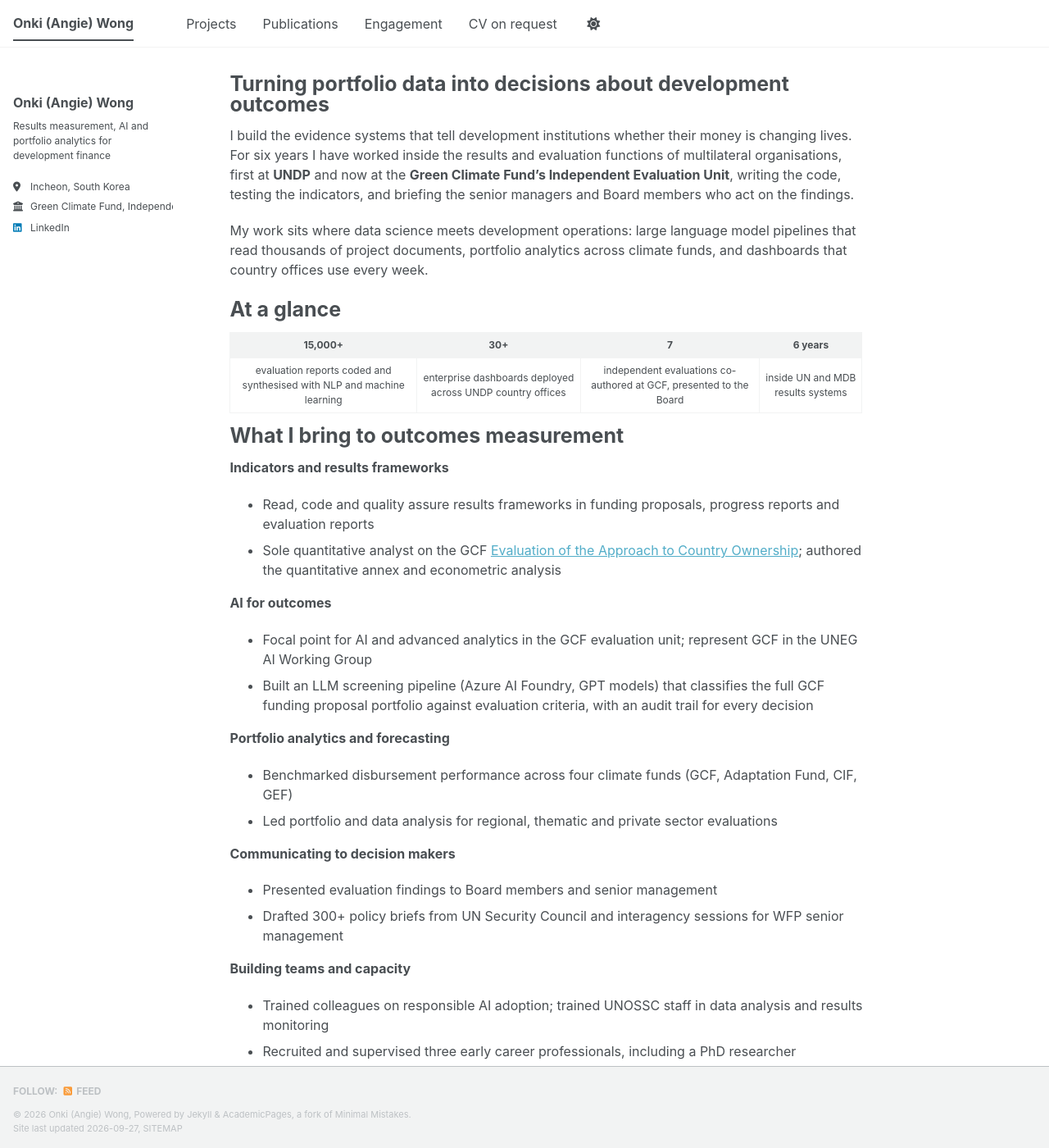
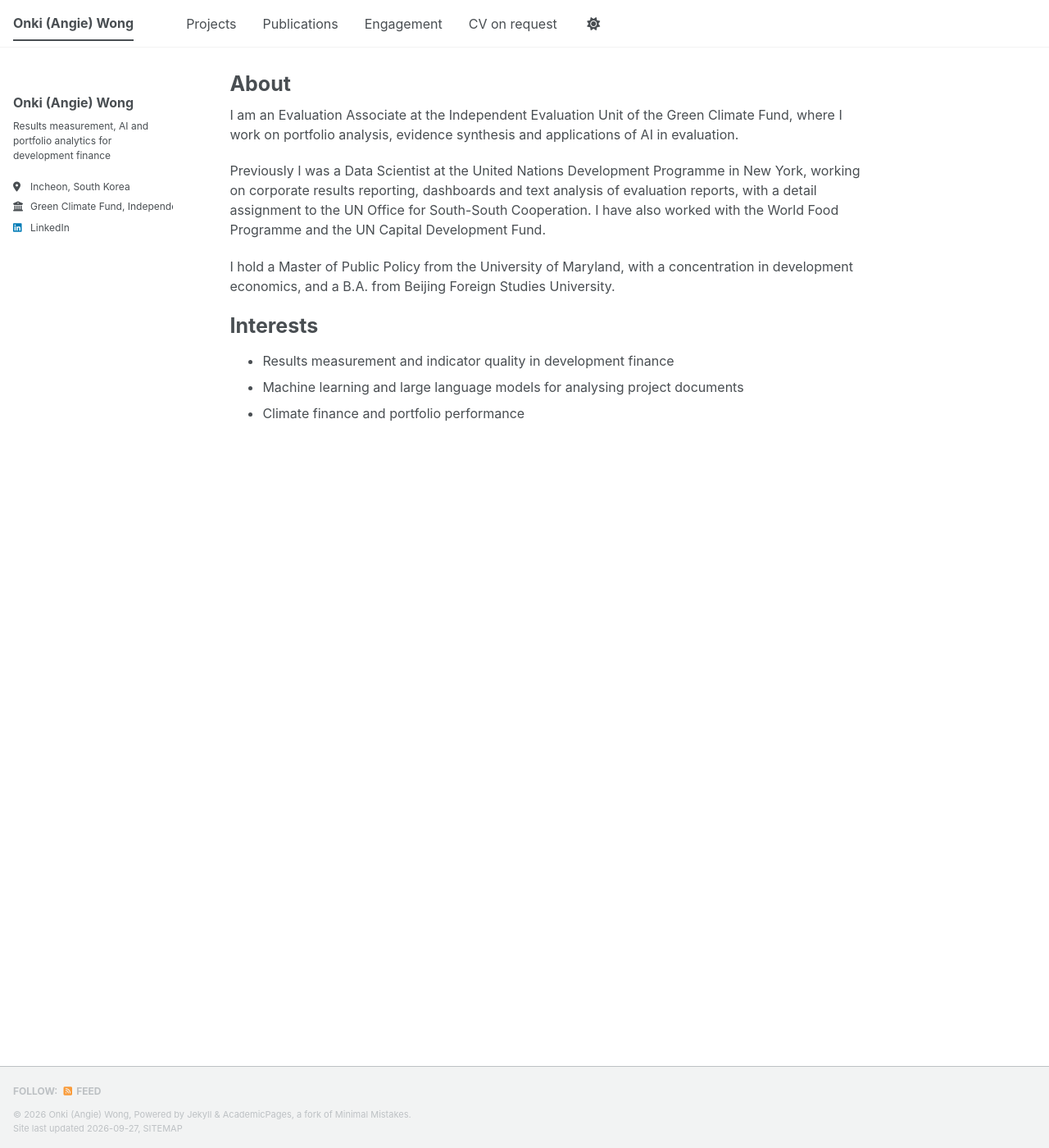
Before and after one commit to owangie/owangie.github.io, a Jekyll site: the page built from _pages/about.md, in a window 1280 px wide and 1400 px high. Shown: the whole window at 82% size. Built offline with Jekyll 4.4.1, drawn with Linux system fonts in a browser that asks for light colours; a style sheet for code colours, icons or effects is not loaded; some of the changed text lies outside the part shown.

Commit message:
Rewrite home and project pages in plain, factual tone

```diff
--- a/_pages/about.md
+++ b/_pages/about.md
@@ -1,53 +1,20 @@
 ---
 permalink: /
-title: "Turning portfolio data into decisions about development outcomes"
+title: "About"
 author_profile: true
 redirect_from:
   - /about/
   - /about.html
 ---
 
-I build the evidence systems that tell development institutions whether their money is changing lives. For six years I have worked inside the results and evaluation functions of multilateral organisations, first at **UNDP** and now at the **Green Climate Fund's Independent Evaluation Unit**, writing the code, testing the indicators, and briefing the senior managers and Board members who act on the findings.
+I am an Evaluation Associate at the Independent Evaluation Unit of the Green Climate Fund, where I work on portfolio analysis, evidence synthesis and applications of AI in evaluation.
 
-My work sits where data science meets development operations: large language model pipelines that read thousands of project documents, portfolio analytics across climate funds, and dashboards that country offices use every week.
+Previously I was a Data Scientist at the United Nations Development Programme in New York, working on corporate results reporting, dashboards and text analysis of evaluation reports, with a detail assignment to the UN Office for South-South Cooperation. I have also worked with the World Food Programme and the UN Capital Development Fund.
 
-At a glance
+I hold a Master of Public Policy from the University of Maryland, with a concentration in development economics, and a B.A. from Beijing Foreign Studies University.
+
+Interests
 ======
-
-| **15,000+** | **30+** | **7** | **6 years** |
-|:---:|:---:|:---:|:---:|
-| evaluation reports coded and synthesised with NLP and machine learning | enterprise dashboards deployed across UNDP country offices | independent evaluations co-authored at GCF, presented to the Board | inside UN and MDB results systems |
-
-What I bring to outcomes measurement
-======
-
-**Indicators and results frameworks**
-* Read, code and quality assure results frameworks in funding proposals, progress reports and evaluation reports
-* Sole quantitative analyst on the GCF [Evaluation of the Approach to Country Ownership](https://ieu.greenclimate.fund/document/finalreport-coa2025); authored the quantitative annex and econometric analysis
-
-**AI for outcomes**
-* Focal point for AI and advanced analytics in the GCF evaluation unit; represent GCF in the UNEG AI Working Group
-* Built an LLM screening pipeline (Azure AI Foundry, GPT models) that classifies the full GCF funding proposal portfolio against evaluation criteria, with an audit trail for every decision
-
-**Portfolio analytics and forecasting**
-* Benchmarked disbursement performance across four climate funds (GCF, Adaptation Fund, CIF, GEF)
-* Led portfolio and data analysis for regional, thematic and private sector evaluations
-
-**Communicating to decision makers**
-* Presented evaluation findings to Board members and senior management
-* Drafted 300+ policy briefs from UN Security Council and interagency sessions for WFP senior management
-
-**Building teams and capacity**
-* Trained colleagues on responsible AI adoption; trained UNOSSC staff in data analysis and results monitoring
-* Recruited and supervised three early career professionals, including a PhD researcher
-
-Why practitioner experience matters
-======
-
-Outcome indicators fail in practice for practical reasons: a baseline no one collected, a results framework written to pass review, a dashboard nobody opens. I have seen each of these from the inside and built tools that fix them. I pair quantitative training (Master's in Public Policy, University of Maryland, development economics concentration) with production code that real teams use.
-
-Tools
-======
-Python, R, SQL, Power BI, Git and GitHub, LLM APIs (Azure AI Foundry, OpenAI), NLP and machine learning, econometrics, data visualisation
-
-Languages: English and Mandarin (native), Portuguese (intermediate)
+* Results measurement and indicator quality in development finance
+* Machine learning and large language models for analysing project documents
+* Climate finance and portfolio performance
```
Also changed, not shown: _portfolio/1-llm-proposal-screening.md (+4 -12 lines), _portfolio/2-evaluation-report-nlp.md (+4 -11 lines), _portfolio/3-undp-dashboards.md (+5 -8 lines), _portfolio/4-climate-fund-benchmarking.md (+4 -11 lines), _portfolio/5-country-ownership-evaluation.md (+5 -10 lines).
